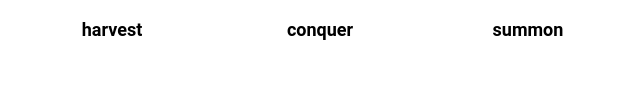
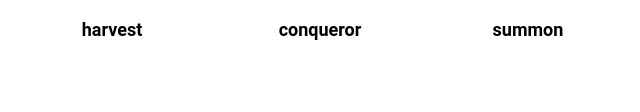
Before and after one commit to jmmyzhang/project-landing-page, a plain HTML site: page index.html in a window 1280 px wide. Shown: the part 688-800 px from the top of the page, 424-1064 px from the left. Drawn offline with Linux system fonts and the light colour scheme.

Commit message:
fix typo

```diff
--- a/index.html
+++ b/index.html
@@ -44,7 +44,7 @@
                 </div>
                 <div class="subject">
                     <img src="https://leagueofitems.com/images/runes/256/8010.webp" alt="conqueror">
-                    <p>conquer</p>
+                    <p>conqueror</p>
                 </div>
                 <div class="subject">
                     <img src="https://leagueofitems.com/images/runes/256/8214.webp" alt="aery">
```
